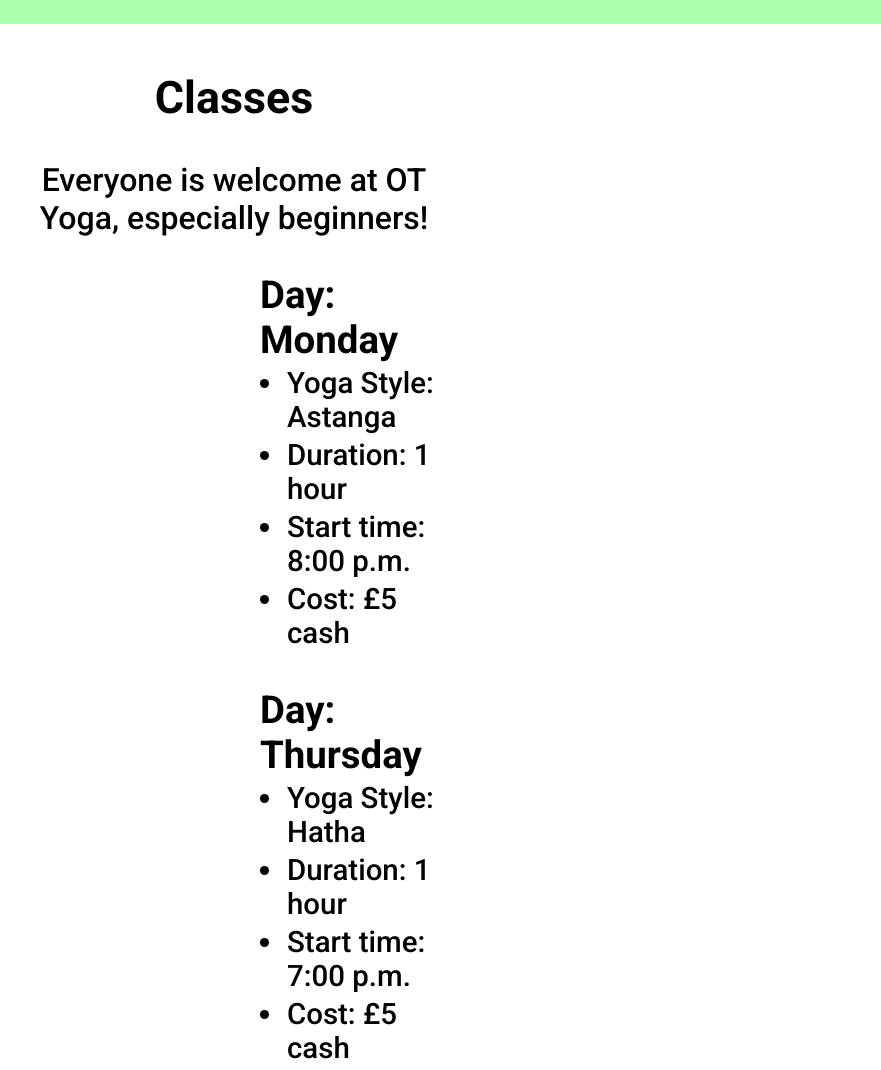
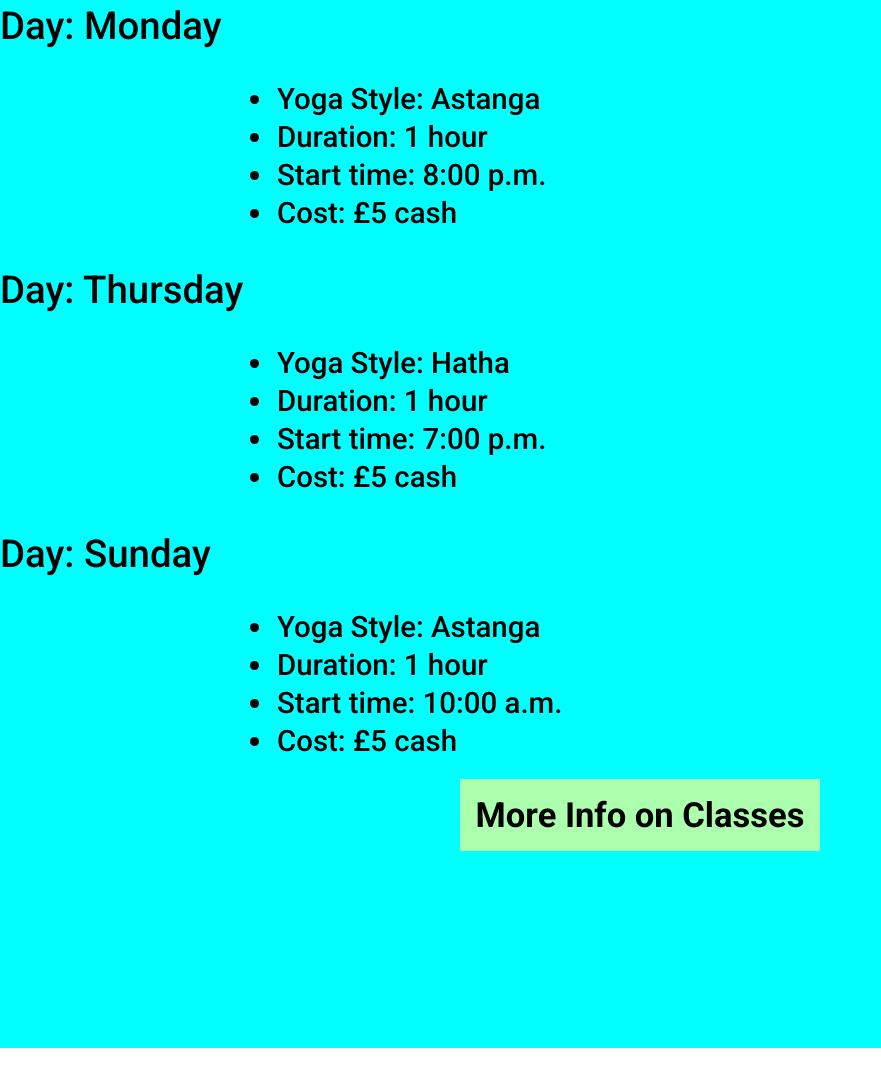
Before and after one commit to RickofManc/community-yoga, a plain HTML site: page index.html in a window 1280 px wide. Shown: the part 1108-2178 px from the top of the page, without its empty margins (0-881 px from the left). Drawn offline with Linux system fonts and the light colour scheme.

Commit message:
Centralised homepage content on classes

```diff
--- a/assets/style.css
+++ b/assets/style.css
@@ -43,9 +43,7 @@ body {
 
 #nav-menu {
     background-color: #000000;
-    /*margin: 0 auto;*/
     width: 100%;
-    /*height: 90px;*/
 }
 
 .nav-list {
@@ -56,16 +54,16 @@ body {
 .nav-list li {
     display: inline-block;
     list-style-type: none;
-    font-size: 150%;
+    font-size: 130%;
     font-weight: 700;
-    margin: 1rem 2.5rem 1rem 2.5rem;
 }
 
 .nav-list a {
+    margin: 1rem 2.5rem 1rem 2.5rem;
     text-decoration: none;
     color: #fff;
     text-align: center;
-    /*line-height: 90px;*/
+    line-height: 4rem;
 }
 
 .nav-list li:hover {
@@ -78,18 +76,17 @@ body {
 
 .homepage-hero-image-div {
     width: 100%;
-    height: 30em;
+    height: 650px;
     position: relative;
     overflow: hidden;
     background-color: #ACFFAD;
 }
 
 .homepage-hero-image-div img {
-    position: relative;
     max-width: 100%;
-    top: -25rem;
+    bottom: 50rem;
     background: no-repeat center center;
-    object-fit: fill;
+
 }
 
 
@@ -122,29 +119,29 @@ body {
 
 
 .class-info-content {
-    display: inline-block;
-    width: 35%;
-    height: 800px;
-    margin: 10px;
-    }
+    width: 100%;
+    height: 1200px;
+    margin: 2rem 0 2rem 0;
+    background-color: aqua;
+}
 
 .class-info-content h2 {
     font-size: 175%;
     text-align: center;
+    margin: 2rem 0 2rem 0;
+}
+
+.class-info-content p {
+    font-size: 125%;
+    font-weight: 700;
+    text-align: center;
+    margin: 2rem 0 2rem 0;
 }
 
 .class-info-content h3 {
     font-size: 150%;
-    font-weight: 700;
-    margin: 5px 35px 2px 250px;
-
-}
-
-.class-info-content p {
-    font-size: 125%;
     font-weight: 500;
-    text-align: center;
-    margin: 10px 0px 35px 0px;
+    margin: 1rem 0 2rem 0;
 }
 
 .class-info-content ul {
@@ -159,6 +156,10 @@ body {
     padding: 2px;
 }
 
+#button-div {
+    text-align: center;
+}
+
 .button {
     font-weight: 700;
     font-size: 135%;
@@ -167,9 +168,8 @@ body {
     text-decoration: none;
     text-overflow: hidden;
     vertical-align: middle;
-    border: 0;
-    padding: 15px;
-    margin: 60px 0px 35px 0px;
+    padding: 1rem;
+    margin: 2.5rem;
     background-color: #ACFFAD;
 }
 
--- a/index.html
+++ b/index.html
@@ -63,6 +63,7 @@
     <div class="class-info-content">
         <h2>Classes</h2>
         <p>Everyone is welcome at OT Yoga, especially beginners!</p>
+            <div id="monday-class">
                 <h3>Day: Monday</h3>
                     <ul>
                         <li>Yoga Style: Astanga</li>
@@ -70,6 +71,9 @@
                         <li>Start time: 8:00 p.m.</li>
                         <li>Cost: £5 cash</li>
                     </ul>
+                </div>
+
+            <div id="thursday-class">
                 <h3>Day: Thursday</h3>
                     <ul>
                         <li>Yoga Style: Hatha</li>
@@ -77,6 +81,9 @@
                         <li>Start time: 7:00 p.m.</li>
                         <li>Cost: £5 cash</li>
                     </ul>
+                </div>
+
+            <div id="sunday-class">
                 <h3>Day: Sunday</h3>
                     <ul>
                         <li>Yoga Style: Astanga</li>
@@ -84,6 +91,8 @@
                         <li>Start time: 10:00 a.m.</li>
                         <li>Cost: £5 cash</li>
                     </ul>
+                </div>
+
                     <div id="button-div">
                         <a href="#" alt="For more information on the classes, click the link" class="button">More Info on Classes</a>
                         </div>
```
Lines whose indentation alone changed are shown as unchanged.
